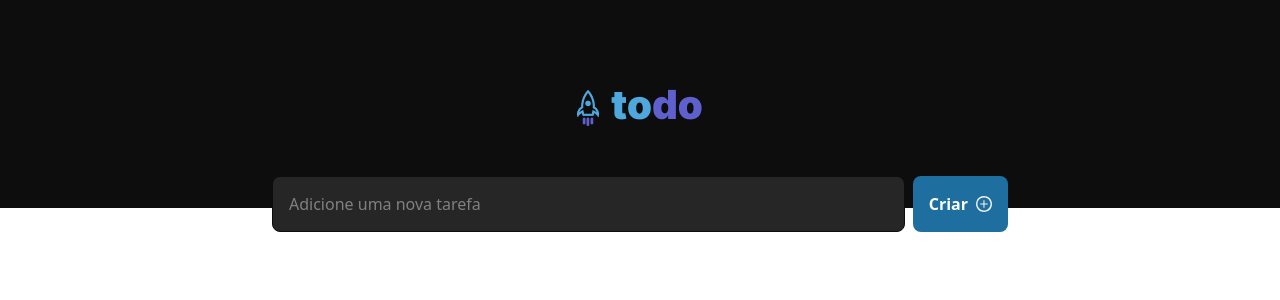
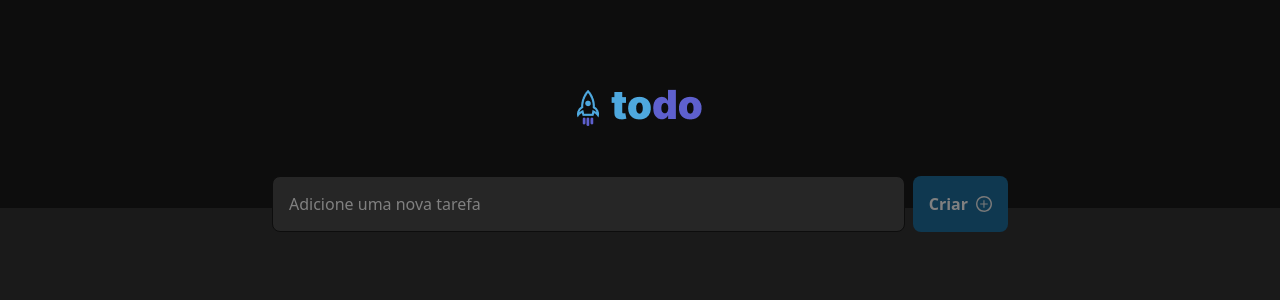
Before and after one commit to gabrielmelo/tasks-web, a React (Vite) app: page / in a window 1280 px wide. Shown: the top 300 px of the page. Built offline with nearby package versions, Linux system fonts and the light colour scheme.

Commit message:
feat: add form validation new task

```diff
--- a/src/components/CreateTaskButton/index.tsx
+++ b/src/components/CreateTaskButton/index.tsx
@@ -1,13 +1,13 @@
 import { ComponentPropsWithRef } from "react"
 
-interface CreateTaskButtonProps extends ComponentPropsWithRef<"button"> {
+interface TaskButtonProps extends ComponentPropsWithRef<"button"> {
   onClick?: React.MouseEventHandler<HTMLButtonElement>
   label: string
 }
 
-export function CreateTaskButton({onClick, label, ...rest}: CreateTaskButtonProps) {
+export function TaskButton({onClick, label, ...rest}: TaskButtonProps) {
   return (
-    <button className="flex gap-2 items-center bg-blue-700 hover:brightness-95 rounded-lg p-4" onClick={onClick} {...rest}>
+    <button className="flex gap-2 items-center bg-blue-700 hover:brightness-95 disabled:brightness-50 rounded-lg p-4" onClick={onClick} {...rest}>
       <span className="font-bold text-white">{label}</span>
 
       <svg width="16" height="16" viewBox="0 0 16 16" fill="none" xmlns="http://www.w3.org/2000/svg">
--- a/src/components/Tasks/index.tsx
+++ b/src/components/Tasks/index.tsx
@@ -1,17 +1,28 @@
 import { nanoid } from 'nanoid'
 
-import { useState } from "react";
+import { ChangeEvent, FormEvent, useState } from "react";
 import { Task, TaskProps } from "../Task";
-import { CreateTaskButton } from "../CreateTaskButton";
+import { TaskButton } from "../CreateTaskButton";
 
 
 export function Tasks() {
   const [tasks, setTasks] = useState<TaskProps[]>([])
 
-  const [task, setNewTask] = useState('')
+  const [newTask, setNewTask] = useState('')
 
-  function handleNewTaskChange() {
+  function handleNewTaskChange(event: ChangeEvent<HTMLInputElement>) {
+    event?.target.setCustomValidity('')
     setNewTask(event?.target.value)
+  }
+
+  function handleCreateNewTask(event: FormEvent) {
+    event?.preventDefault()
+
+    setTasks([...tasks, {
+      id: nanoid(),
+      text: newTask,
+      completed: false
+    }])
   }
 
   function deleteTask(taskIdToDelete: string) {
@@ -20,15 +31,11 @@ export function Tasks() {
     setTasks(createNewTasksWithoutDeleteOne)
   }
 
-  function handleCreateNewTask() {
-    event?.preventDefault()
+  function handleNewTaskInvalid(event: ChangeEvent<HTMLInputElement>) {
+    event?.target.setCustomValidity('Esse campo é obrigatório!')
+  }
 
-    setTasks([...tasks, {
-      id: nanoid(),
-      text: task,
-      completed: false
-    }])
-  }
+  const isNewTaskEmpty = newTask.length === 0
 
   return (
     <div className="max-w-[736px] mx-auto">
@@ -40,12 +47,19 @@ export function Tasks() {
             className="w-full bg-gray-500 h-14 px-4 rounded-lg text-gray-100
             placeholder:text-gray-300 border border-gray-700"
             onChange={handleNewTaskChange}
-            value={task}
+            onInvalid={handleNewTaskInvalid}
+            value={newTask}
             name="task"
+
+            required
             placeholder="Adicione uma nova tarefa"
           />
 
-          <CreateTaskButton label="Criar" type="submit" />
+          <TaskButton
+            label="Criar"
+            type="submit"
+            disabled={isNewTaskEmpty}
+          />
         </div>
       </form>
 
--- a/src/pages/App.tsx
+++ b/src/pages/App.tsx
@@ -3,7 +3,7 @@ import { Tasks } from "../components/Tasks"
 
 function App() {
   return (
-    <div className="h-screen">
+    <div className="h-screen bg-gray-600">
       <Header />
       <Tasks />
     </div>
```
